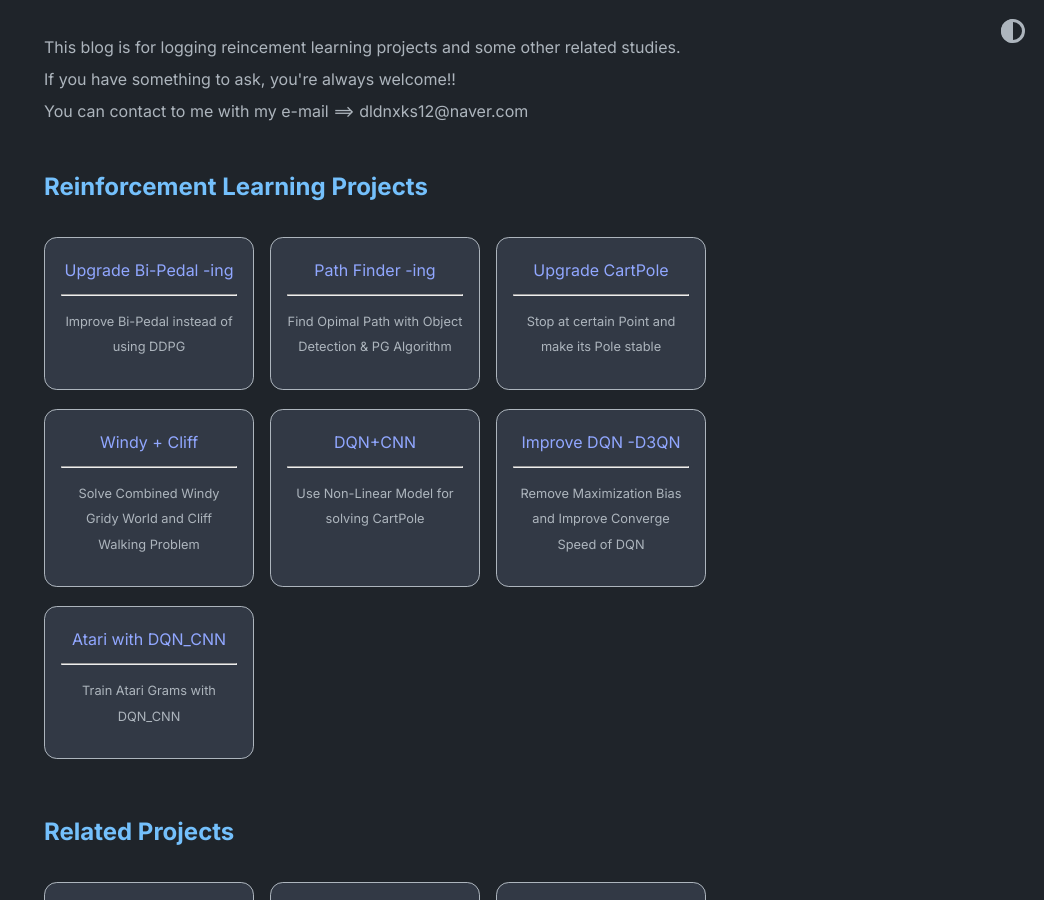
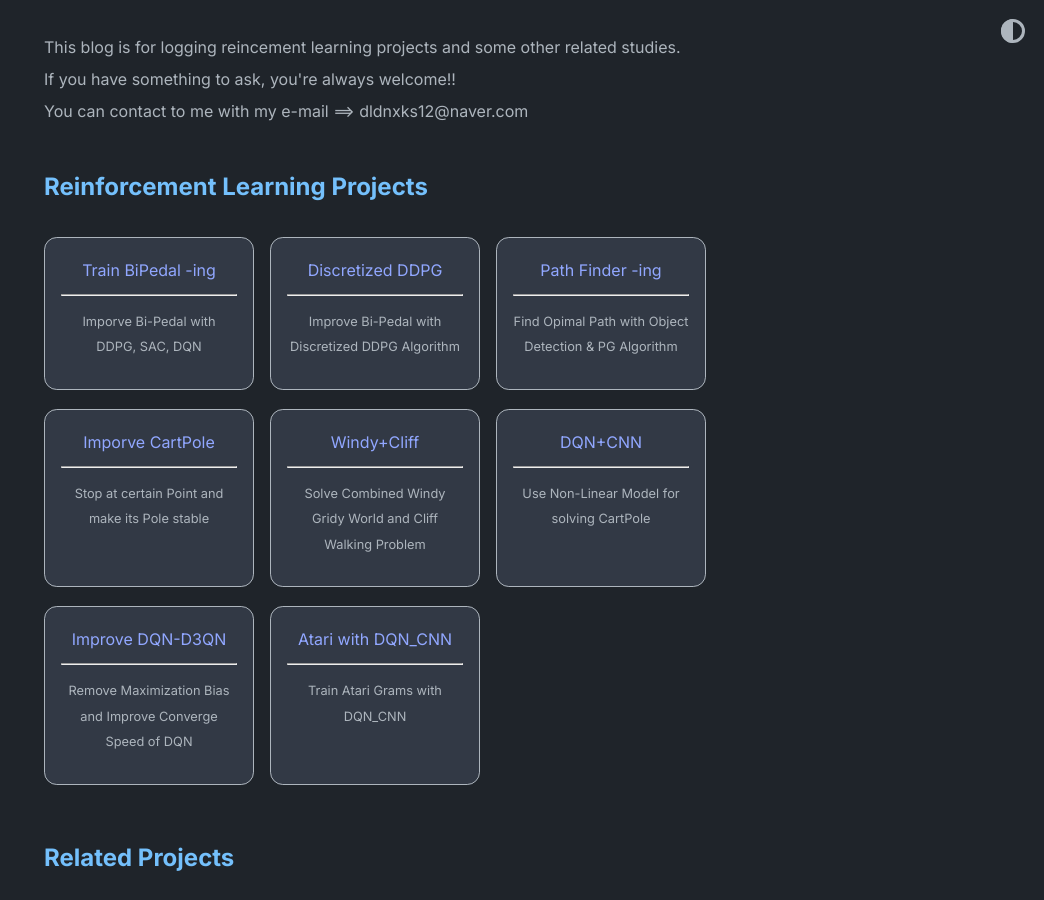
Before and after one commit to dldnxks12/dldnxks12.github.io, a Jekyll site: the page built from index.md, in a window 1280 px wide and 900 px high, scrolled down 266 px. Shown: the whole window, without its empty margins (236-1280 px from the left). Built offline with Jekyll 4.4.1, drawn with Linux system fonts in a browser that asks for light colours.

Commit message:
Update home.yml

```diff
--- a/_data/home.yml
+++ b/_data/home.yml
@@ -6,19 +6,24 @@ navbar_entries:
     url: https://www.notion.so/24972913/Lee-Jong-Soo-9fc0f3e345104d69a49006082b8af375
 
 project_entries:
-  - title: Upgrade Bi-Pedal -ing
-    url: https://github.com/dldnxks12/Projects/tree/main/%23%20RL%20-%20Upgrade%20Bi-Pedal
-    desc: Improve Bi-Pedal instead of using DDPG
+
+  - title: Train BiPedal -ing
+    url: https://github.com/dldnxks12/A.I/tree/master/Reinforcement%20Learning%20%232/Final%20Project
+    desc: Imporve Bi-Pedal with DDPG, SAC, DQN
+
+  - title: Discretized DDPG
+    url: https://github.com/dldnxks12/A.I/tree/master/Reinforcement%20Learning%20%232/Final%20Project/Discretization
+    desc: Improve Bi-Pedal with Discretized DDPG Algorithm
 
   - title: Path Finder -ing
     url: https://github.com/dldnxks12/Projects/tree/main/%23%20RL%20-%20Path%20Finder
     desc: Find Opimal Path with Object Detection & PG Algorithm
 
-  - title: Upgrade CartPole
+  - title: Imporve CartPole
     url: https://github.com/dldnxks12/Projects/tree/main/%23%20RL%20-%20Control%20CartPole
     desc: Stop at certain Point and make its Pole stable
 
-  - title: Windy + Cliff
+  - title: Windy+Cliff
     url: https://github.com/dldnxks12/Projects/tree/main/%23%20RL%20-%20Windy%20Cliff
     desc: Solve Combined Windy Gridy World and Cliff Walking Problem
 
@@ -26,7 +31,7 @@ project_entries:
     url: https://github.com/dldnxks12/Projects/tree/main/%23%20RL%20-%20DQN%20CNN%20CartPole
     desc: Use Non-Linear Model for solving CartPole
 
-  - title: Improve DQN -D3QN
+  - title: Improve DQN-D3QN
     url: https://github.com/dldnxks12/Projects/tree/main/%23%20RL%20-%20D3QN
     desc: Remove Maximization Bias and Improve Converge Speed of DQN
 
```
